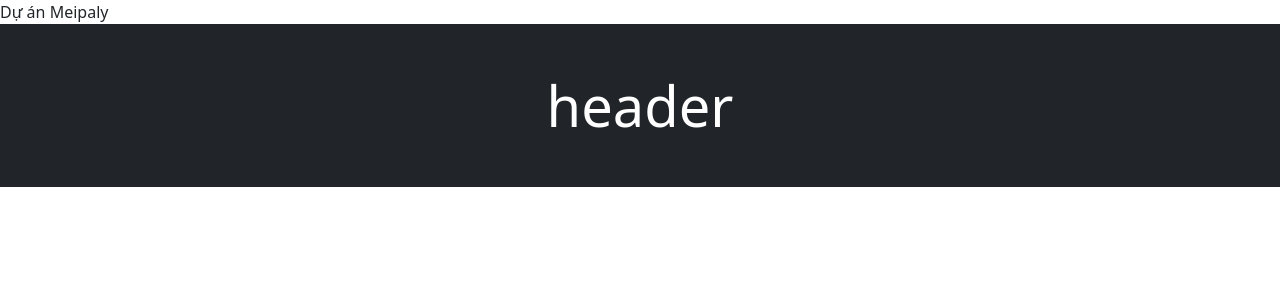
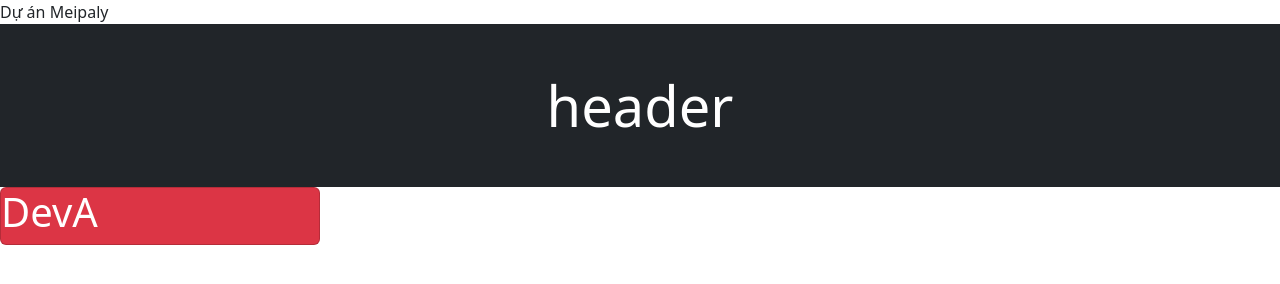
Before and after one commit to hai4345/project_git, a plain HTML site: page index.html in a window 1280 px wide. Drawn offline with nearby package versions, Linux system fonts and the light colour scheme.

Commit message:
dev_css_web

```diff
--- /dev/null
+++ b/css/css_devA.css
@@ -0,0 +1,3 @@
+.text-dev-a {
+    color: white;
+}
--- a/index.html
+++ b/index.html
@@ -16,6 +16,8 @@
             integrity="sha384-T3c6CoIi6uLrA9TneNEoa7RxnatzjcDSCmG1MXxSR1GAsXEV/Dwwykc2MPK8M2HN"
             crossorigin="anonymous"
         />
+
+        <link rel="stylesheet" href="./css/css_devA.css">
     </head>
 
     <body>
@@ -26,6 +28,9 @@
          <header class="bg-dark text-white text-center p-5 display-4">
             header
          </header>
+         <div class="card w-25 bg-danger text-white">
+            <h1 class="text-dev-a">DevA</h1>
+         </div>
 
 
 
```
